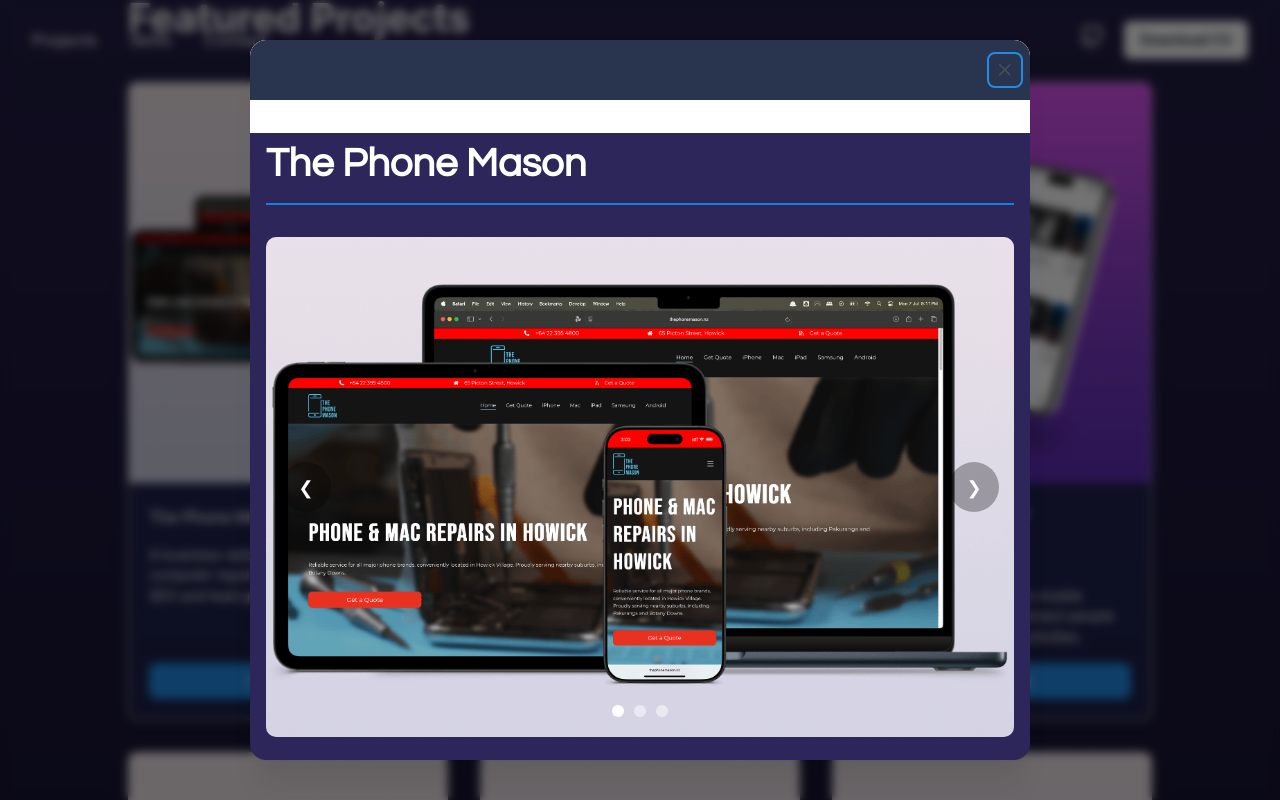
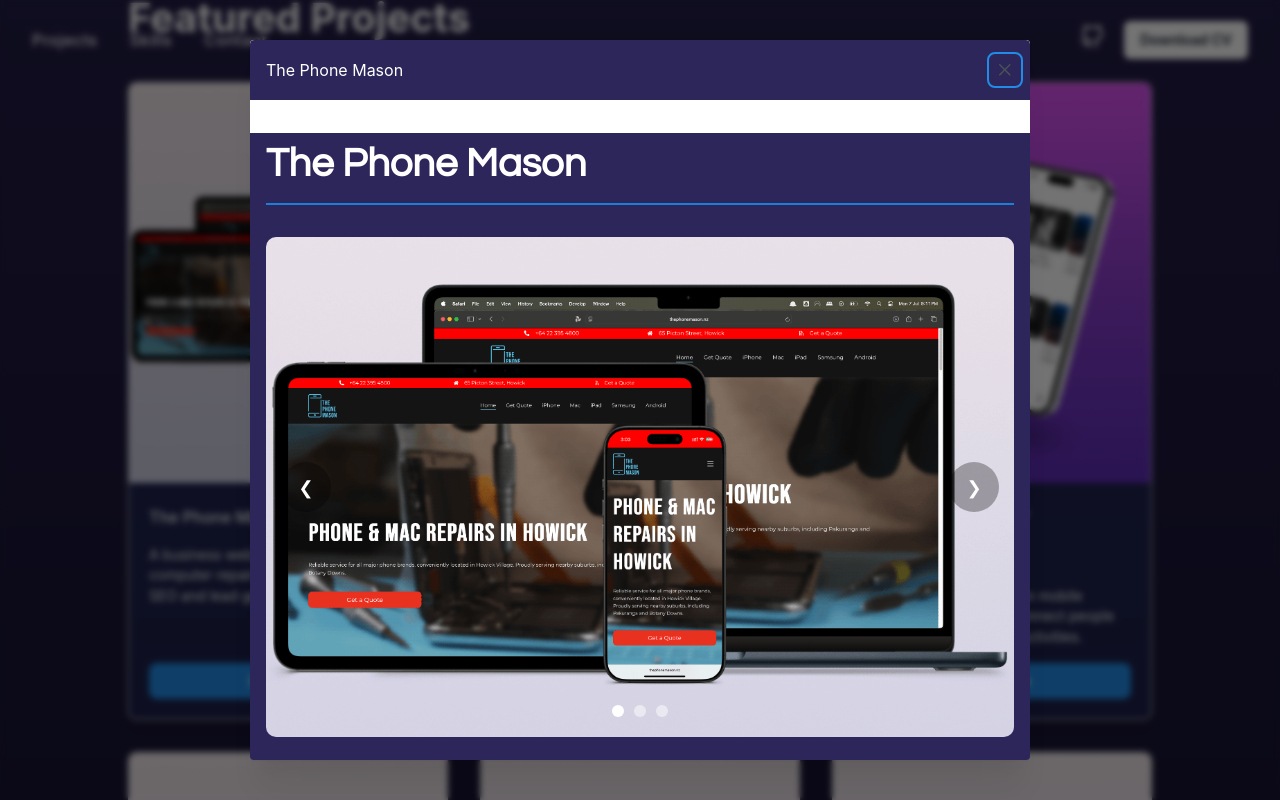
Before and after one commit to blankv15/Hamish-Portfolio-Website, a React (Vite) app in the folder frontend/: page / in a window 1280 px wide. Both pictures are taken after a click on the element 288 px from the left and 1414 px from the top of the page. Shown: the part 1014-1814 px from the top of the page. Built offline with nearby package versions, Linux system fonts and the light colour scheme; a web font is replaced by a local one.

Commit message:
Revert "modal changed to no container"
This reverts commit 1efb581139897c3f3544de81fc56c27c2eb3d528.

```diff
--- a/frontend/src/App.css
+++ b/frontend/src/App.css
@@ -80,7 +80,9 @@
   padding: 1.5rem;
 }
 
-
+.contact-grid {
+  /* On mobile, the grid items will stack vertically by default */
+}
 
 /* Add some space below the text when it's stacked on top of the form */
 .contact-text {
--- a/frontend/src/App.jsx
+++ b/frontend/src/App.jsx
@@ -13,22 +13,10 @@
 import profilePic from "../src/assets/hero3.png";
 import "./App.css";
 import AboutAndContact from "./components/AboutAndContact";
-import './MyModal.css';
-
 
 function App() {
   const [modalOpened, setModalOpened] = useState(false);
   const [selectedProject, setSelectedProject] = useState(null);
-
-    const modalClassNames = {
-    // These keys are defined by Mantine.
-    // The values are the class names from your CSS file.
-    modal: 'custom-modal-modal',
-    header: 'custom-modal-header',
-    title: 'custom-modal-title',
-    body: 'custom-modal-body',
-    close: 'custom-modal-close',
-  };
 
   const handleOpenModal = (project) => {
     setSelectedProject(project);
@@ -88,16 +76,15 @@
 
       <Modal
         opened={modalOpened}
+        color='#3877ee1a'
         onClose={() => setModalOpened(false)}
+        title={selectedProject?.title || ""}
         size="xl"
         centered
         overlayProps={{
           backgroundOpacity: 0.55,
-        blur: 5,
+          blur: 3,
         }}
-      // 3. Pass the object to the classNames prop
-      classNames={modalClassNames}
-      radius="lg" // This still works for rounding the corners!
       >
         {selectedProject && (
           <ProjectDetailPage
--- a/frontend/src/MyModal.css
+++ /dev/null
@@ -1,56 +0,0 @@
-/* --- Custom Modal Styles for Mantine --- */
-
-/* This is the main element that gets the frosted glass effect */
-.custom-modal-modal {
-  background-color: #29344fbf !important;
-  backdrop-filter: blur(12px);
-  -webkit-backdrop-filter: blur(12px); /* For Safari */
-  border: 1px solid rgba(255, 255, 255, 0.1);
-}
-
-/* Styles for the header section */
-.custom-modal-header {
-  background-color: #29344f !important; /* This makes the header solid */
-}
-
-/* Styles for the title text */
-.custom-modal-title {
-  color: #f0f0f0;
-  font-family: "Questrial", sans-serif;
-}
-
-/* Styles for the close button */
-.custom-modal-close {
-  color: #f0f0f0;
-  transition: background-color 0.2s ease;
-}
-
-.custom-modal-close:hover {
-  background-color: rgba(255, 255, 255, 0.1);
-}
-
-/* Styles for the scrollable body and the scrollbar */
-.custom-modal-body {
-  /* --- Custom Scrollbar --- */
-
-  /* For WebKit Browsers (Chrome, Safari, Edge) */
-  &::-webkit-scrollbar {
-    width: 10px;
-  }
-  &::-webkit-scrollbar-track {
-    background: rgba(17, 34, 64, 0.5);
-  }
-  &::-webkit-scrollbar-thumb {
-    background-color: #3877ee;
-    border-radius: 10px;
-    border: 2px solid transparent;
-    background-clip: content-box;
-  }
-  &::-webkit-scrollbar-thumb:hover {
-    background-color: #1c7ed6;
-  }
-
-  /* For Firefox */
-  scrollbar-width: thin;
-  scrollbar-color: #3877ee rgba(17, 34, 64, 0.5);
-}
--- a/frontend/src/components/MantineCard.css
+++ b/frontend/src/components/MantineCard.css
@@ -1,9 +1,7 @@
-.skill-badge {
-  background-color: #3877ee1a;
-  color: #a3c9ff;
-  border: 1px solid #3877ee4d;
-  padding: 6px 14px;
-  border-radius: 16px;
-  font-size: 0.9rem;
-  font-weight: 500;
+.mantine-Card-root{
+    background-color: blue;
 }
+
+h4{
+    color: blue;
+}
--- a/frontend/src/components/ProjectDetailPage.css
+++ b/frontend/src/components/ProjectDetailPage.css
@@ -2,6 +2,10 @@
   padding: 0;
   color: #f0f0f0;
   font-family: "Questrial", sans-serif;
+  /* Remove all background, border, and backdrop-filter properties */
+  background-color: transparent;
+  border: none;
+  border-radius: 0;
 }
 
 .pdp-title {
```
Lines whose indentation alone changed are shown as unchanged.
